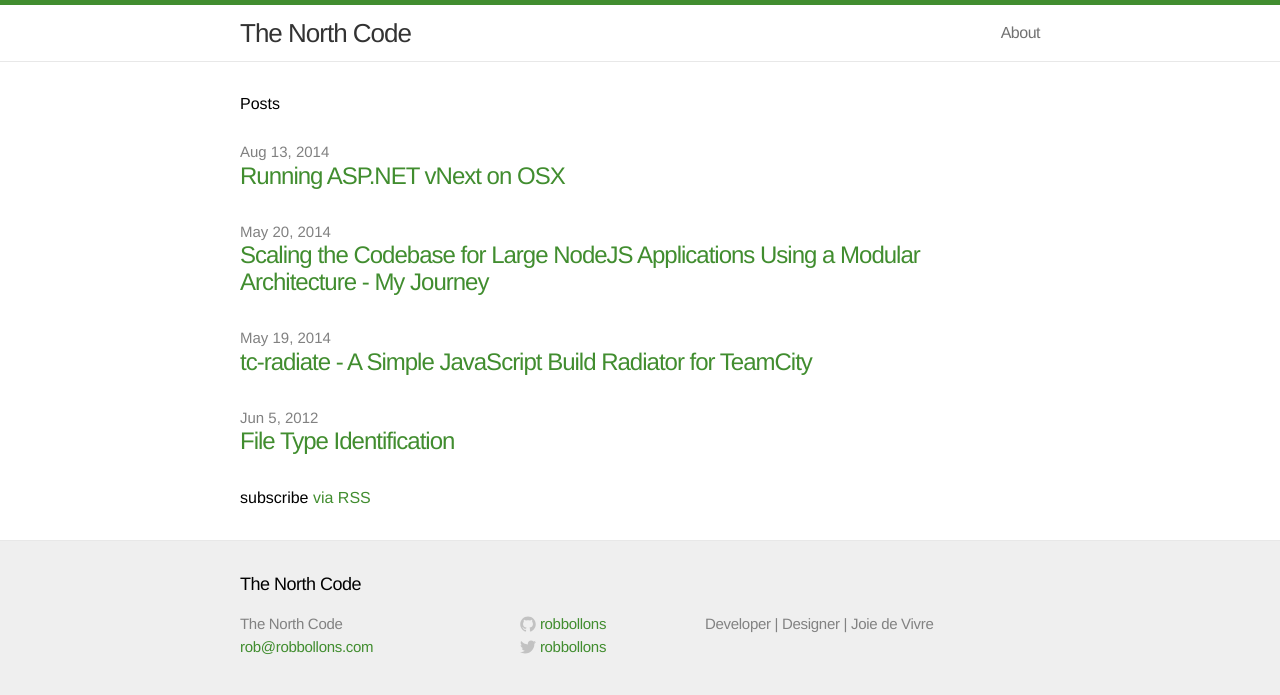
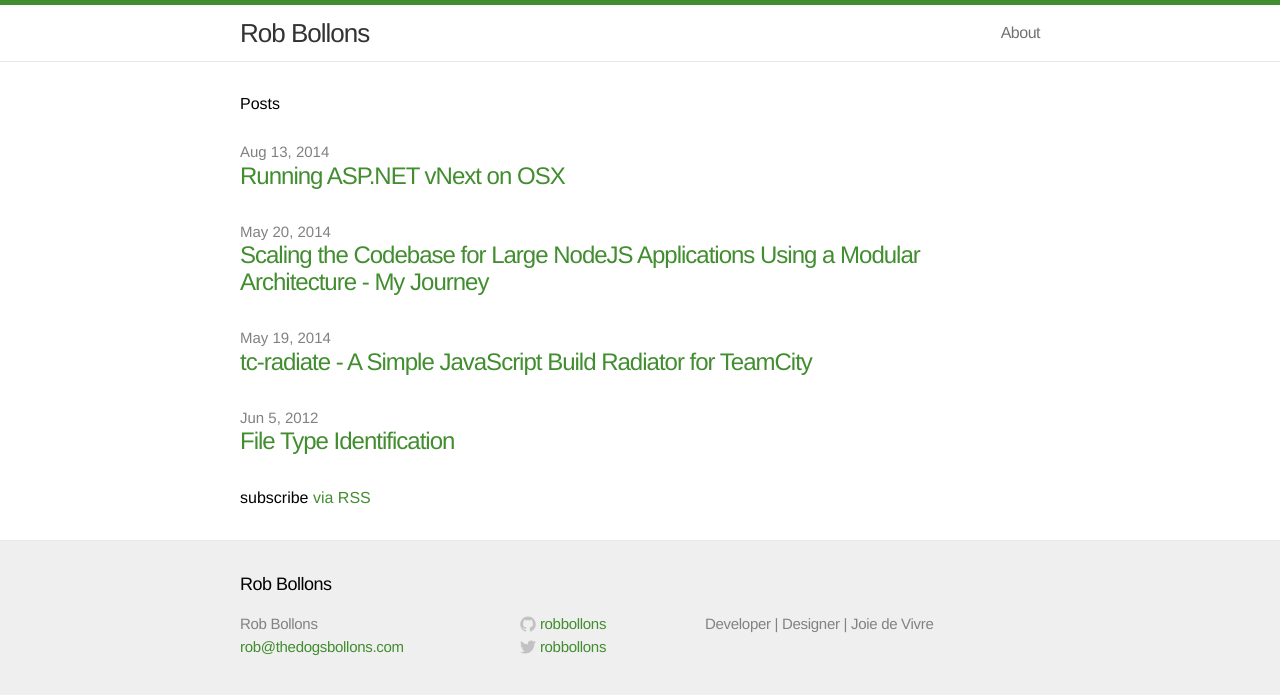
Before and after one commit to RobBollons/robbollons.github.io, a Jekyll site: the page built from index.html, in a window 1280 px wide. Shown: the top 695 px of the page. Built offline with Jekyll 4.4.1, drawn with Linux system fonts in a browser that asks for light colours.

Commit message:
Changed site url to thedogsbollons.com

```diff
--- a/CNAME
+++ b/CNAME
@@ -1 +1 @@
-thenorthcode.net
+thedogsbollons.com
--- a/_config.yml
+++ b/_config.yml
@@ -1,9 +1,9 @@
 # Site settings
-title: The North Code
-email: rob@robbollons.com
+title: Rob Bollons
+email: rob@thedogsbollons.com
 description: "Developer | Designer | Joie de Vivre"
 baseurl: ""
-url: "http://thenorthcode.net"
+url: "http://thedogsbollons.com"
 twitter_username: robbollons
 github_username: robbollons
 
```
Also changed, not shown: 1 other file.
